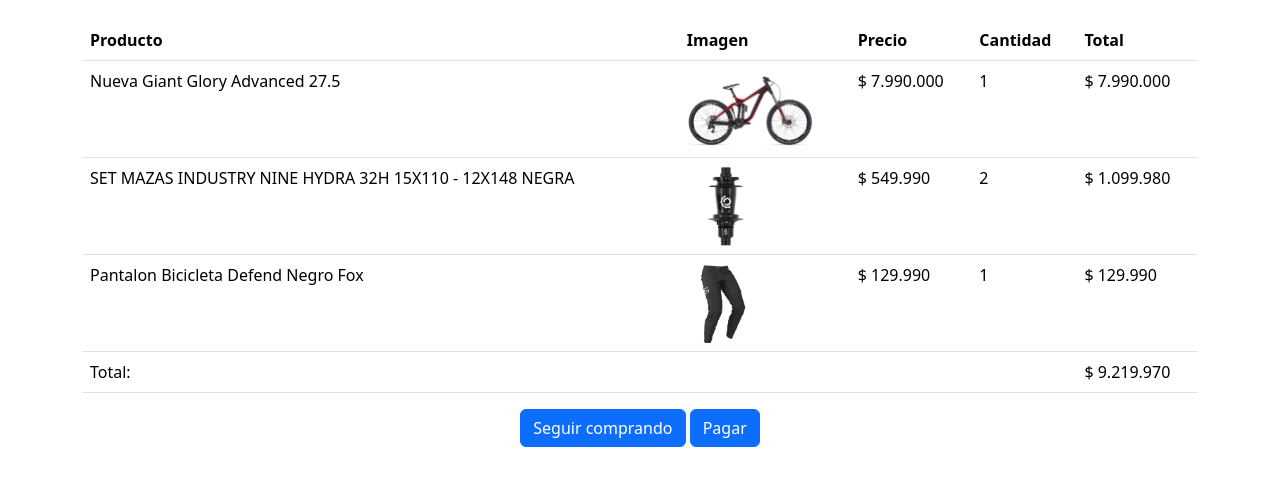
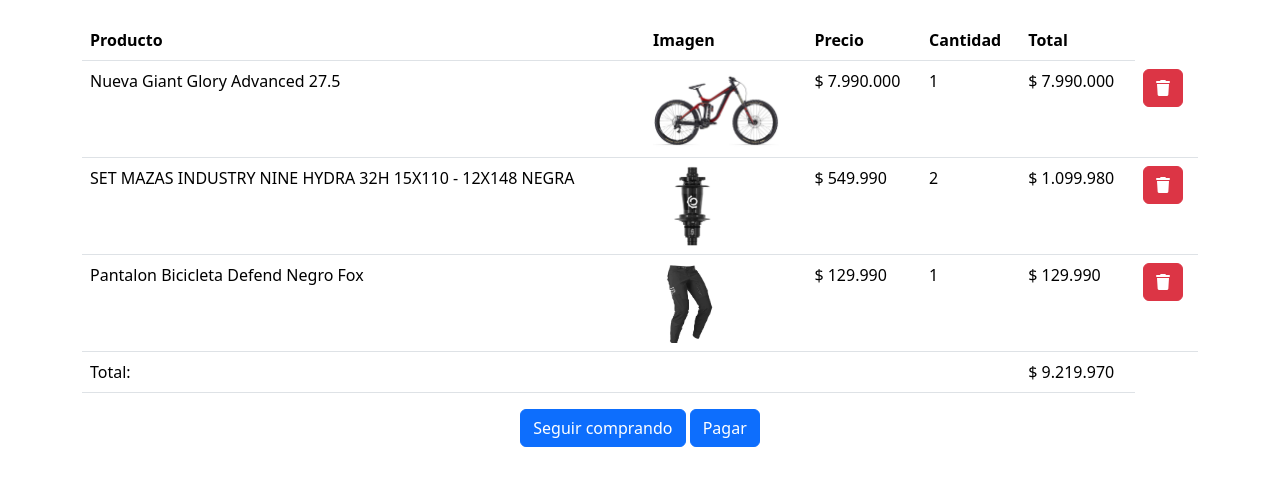
Before and after one commit to Adolfomunz/PedalXpress, a plain HTML site: page carrito.html in a window 1280 px wide. Shown: the part 157-642 px from the top of the page. Drawn offline with nearby package versions, Linux system fonts and the light colour scheme.

Commit message:
eliminar

```diff
--- a/carrito.html
+++ b/carrito.html
@@ -89,6 +89,7 @@
               <td>$ 7.990.000</td>
               <td>1</td>
               <td>$ 7.990.000</td>
+              <td><a href="#" role="button" class="btn btn-danger"><i class="fa fa-trash" aria-hidden="true"></i></a></td>
             </tr>
             <tr>
               <td>SET MAZAS INDUSTRY NINE HYDRA 32H 15X110 - 12X148 NEGRA</td>
@@ -96,6 +97,7 @@
               <td>$ 549.990 </td>
               <td>2</td>
               <td>$ 1.099.980 </td>
+              <td><a href="#" role="button" class="btn btn-danger"><i class="fa fa-trash" aria-hidden="true"></i></a></td>
             </tr>
             <tr>
                 <td>Pantalon Bicicleta Defend Negro Fox</td>
@@ -103,6 +105,7 @@
                 <td>$ 129.990</td>
                 <td>1</td>
                 <td>$ 129.990</td>
+                <td><a href="#" role="button" class="btn btn-danger"><i class="fa fa-trash" aria-hidden="true"></i></a></td>
               </tr>
             <tr>
               <td colspan="4" class="text-right">Total:</td>
```
